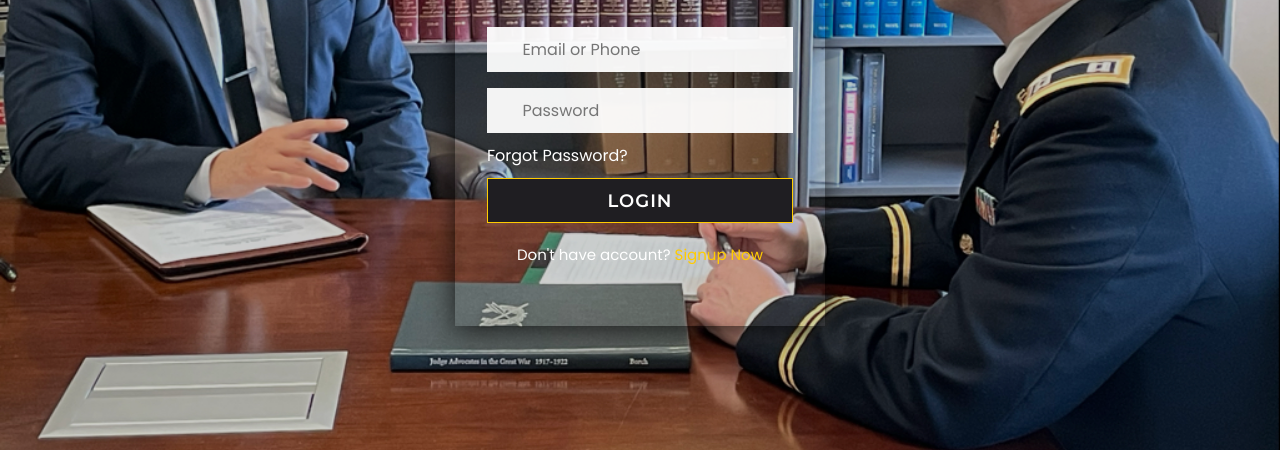
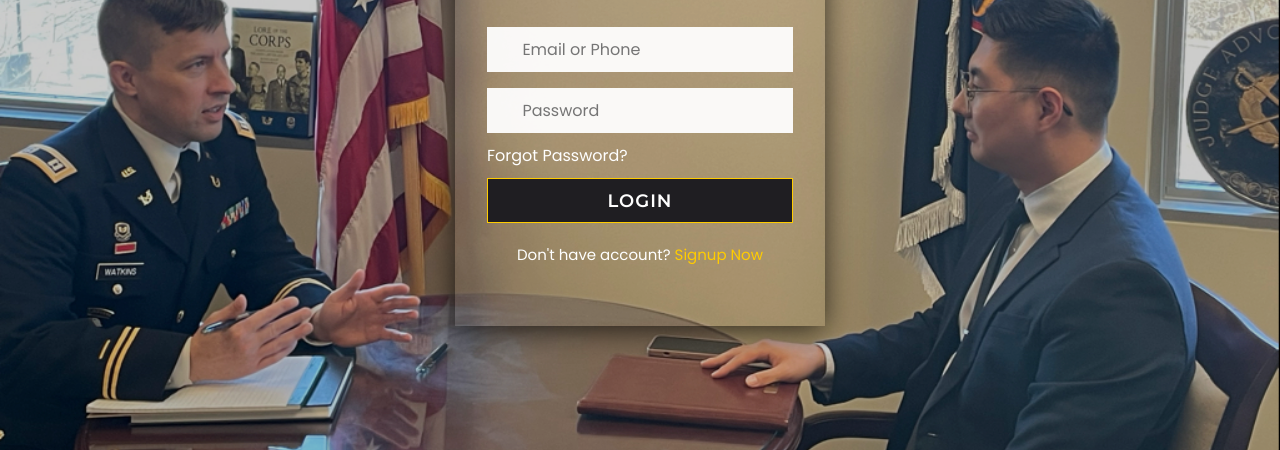
Before and after one commit to msowers72/Online-Application, a plain HTML site: page index.html in a window 1280 px wide. Shown: the part 350-800 px from the top of the page. Drawn offline with Linux system fonts and the light colour scheme; files whose address does not match are found by name.

Commit message:
updated background view

```diff
--- a/src/styles/styles.css
+++ b/src/styles/styles.css
@@ -6,7 +6,7 @@
   user-select: none;
 }
 .bg-img{
-  background: url('../images/FSO_Interview_3.jpg');
+  background: url('../images/FSO_Interview_1.jpg');
   height: 100vh;
   background-size: cover;
   background-position: center;
```
